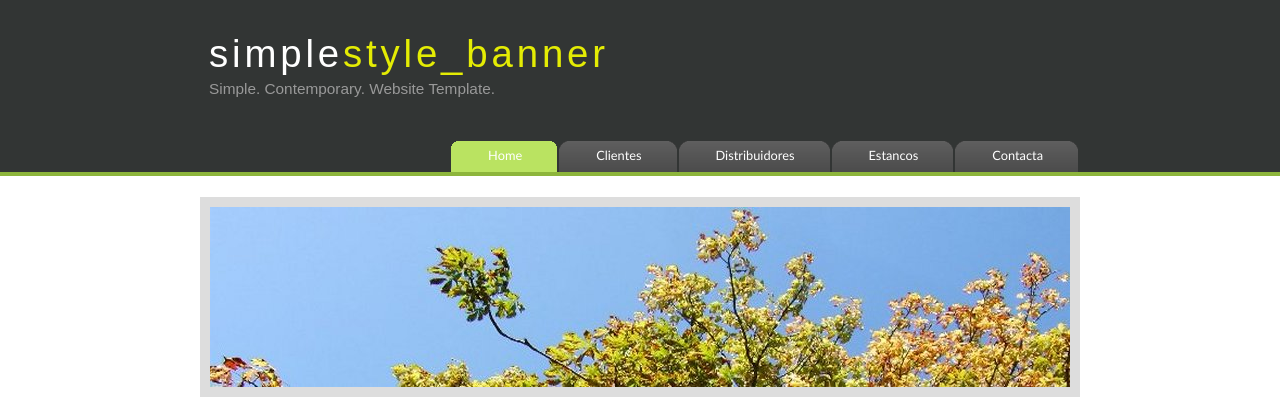
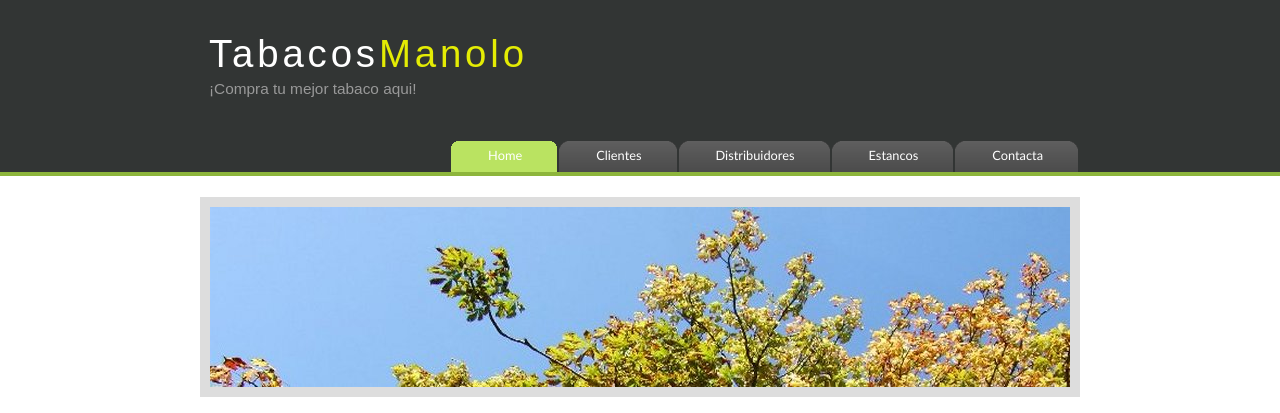
Before and after one commit to imanoldg/Tabacos-Manolo, a Django app: page /tabacosAPP/DetalleClientes/1/ in a window 1280 px wide. Shown: the top 413 px of the page. Run offline with Django 4.2, Linux system fonts and the light colour scheme; data comes from the database, SQL or seed files in the repository.

Commit message:
cambio titulo

```diff
--- a/TabacosManolo/tabacosAPP/templates/base.html
+++ b/TabacosManolo/tabacosAPP/templates/base.html
@@ -16,8 +16,8 @@
       <div id="logo">
         <div id="logo_text">
           <!-- class="logo_colour", allows you to change the colour of the text -->
-          <h1><a href="index.html">simple<span class="logo_colour">style_banner</span></a></h1>
-          <h2>Simple. Contemporary. Website Template.</h2>
+          <h1><a href="index.html">Tabacos<span class="logo_colour">Manolo</span></a></h1>
+          <h2>¡Compra tu mejor tabaco aqui!</h2>
         </div>
       </div>
       <div id="menubar">
```
